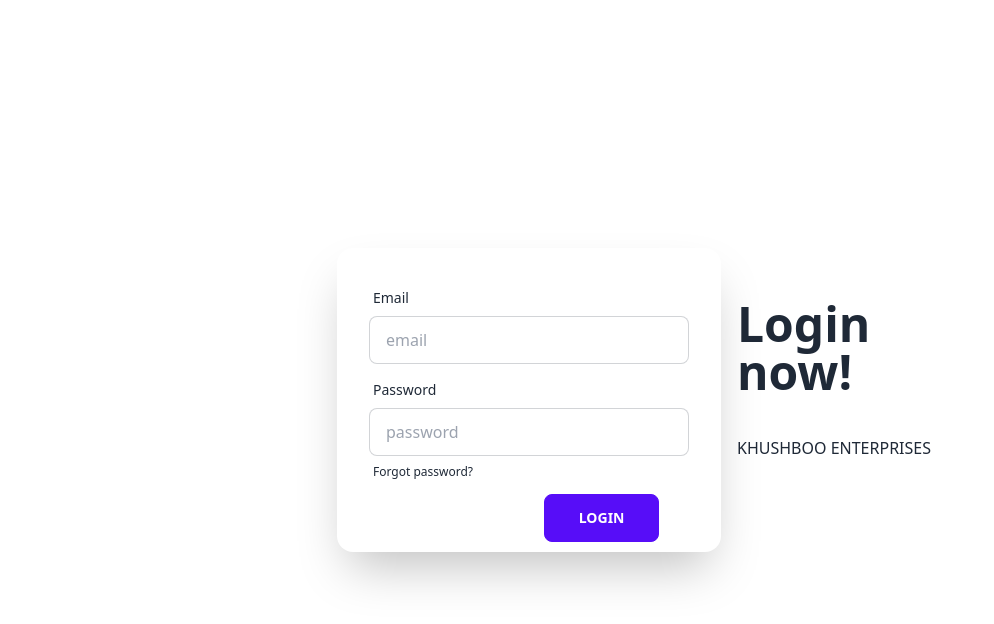
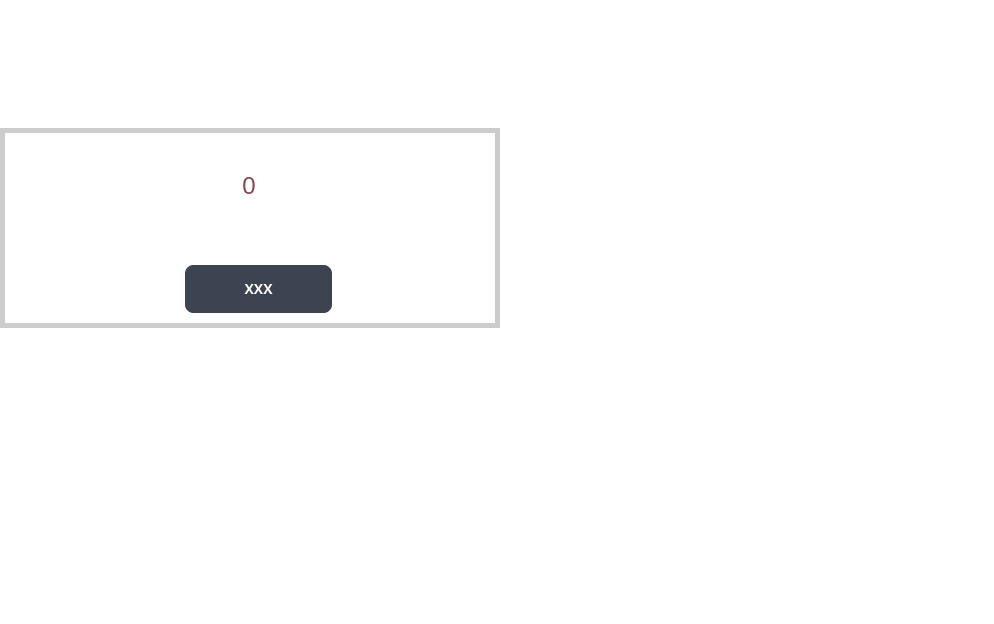
Before and after one commit to 100Niraj/complete-react-project, a React (Create React App) app: page / in a window 1280 px wide. Shown: the top 624 px of the page, without its empty margins (0-994 px from the left). Built offline with nearby package versions, Linux system fonts and the light colour scheme.

Commit message:
Added Lesson_14

```diff
--- a/src/App.js
+++ b/src/App.js
@@ -1,23 +1,26 @@
-import React  from "react";
+import React,{useState, useEffect} from "react";
 import "./App.css";
 
-import BasicForm from './LoginForm/BasicForm';
+
 
 function  App ()  {
 
-   // const [MyName , setMyname] = useState('Hii gaiz' );
+   const [count , setcount] = useState(0);
 
    // const changeName  = () => {
    //    setMyname('My Name is Niraj kumar');
 
    // }
+   useEffect(() => {
+      document.title = `(${count})`
+   })
 
    return (
-      // <div className ="app" >
-      //    <h1 className ="header">{MyName}</h1>
-      //    <button className="btn" onClick={changeName}>xxx</button>
-      // </div>
-      <BasicForm/>
+      <div className ="app" >
+         <h1 className ="header">{count}</h1>
+         <button className="btn" onClick={() => setcount(count + 1)}>xxx</button>
+      </div>
+
 
    )
 }
--- a/src/LoginForm/BasicForm.js
+++ /dev/null
@@ -1,41 +0,0 @@
-import React from 'react'
-
-const BasicForm  = () => {
-    return (
-           <div className="hero min-h-screen bg-base-600">
-  <div className="hero-content flex-col lg:flex-row-reverse">
-    <div className="text-center lg:text-left">
-      <h1 className="text-5xl font-bold">Login now!</h1>
-      <p className="py-10">KHUSHBOO ENTERPRISES</p>
-    </div>
-    <div className="card flex-shrink-0 w-full max-w-sm shadow-2xl bg-base-100">
-      <div className="card-body">
-        <div className="form-control">
-          <label className="label">
-            <span className="label-text">Email</span>
-          </label>
-          <input type="text" placeholder="email" className="input input-bordered" />
-        </div>
-        <div className="form-control">
-          <label className="label">
-            <span className="label-text">Password</span>
-          </label>
-          <input type="text" placeholder="password" className="input input-bordered" />
-          <label className="label">
-            <a href="#" className="label-text-alt link link-hover">Forgot password?</a>
-          </label>
-        </div>
-        <div className="form-control mt-6">
-          <button className="btn btn-primary">Login</button>
-        </div>
-      </div>
-    </div>
-  </div>
-</div>
-
-
-    )
-
-}
-
-export default BasicForm;
```
